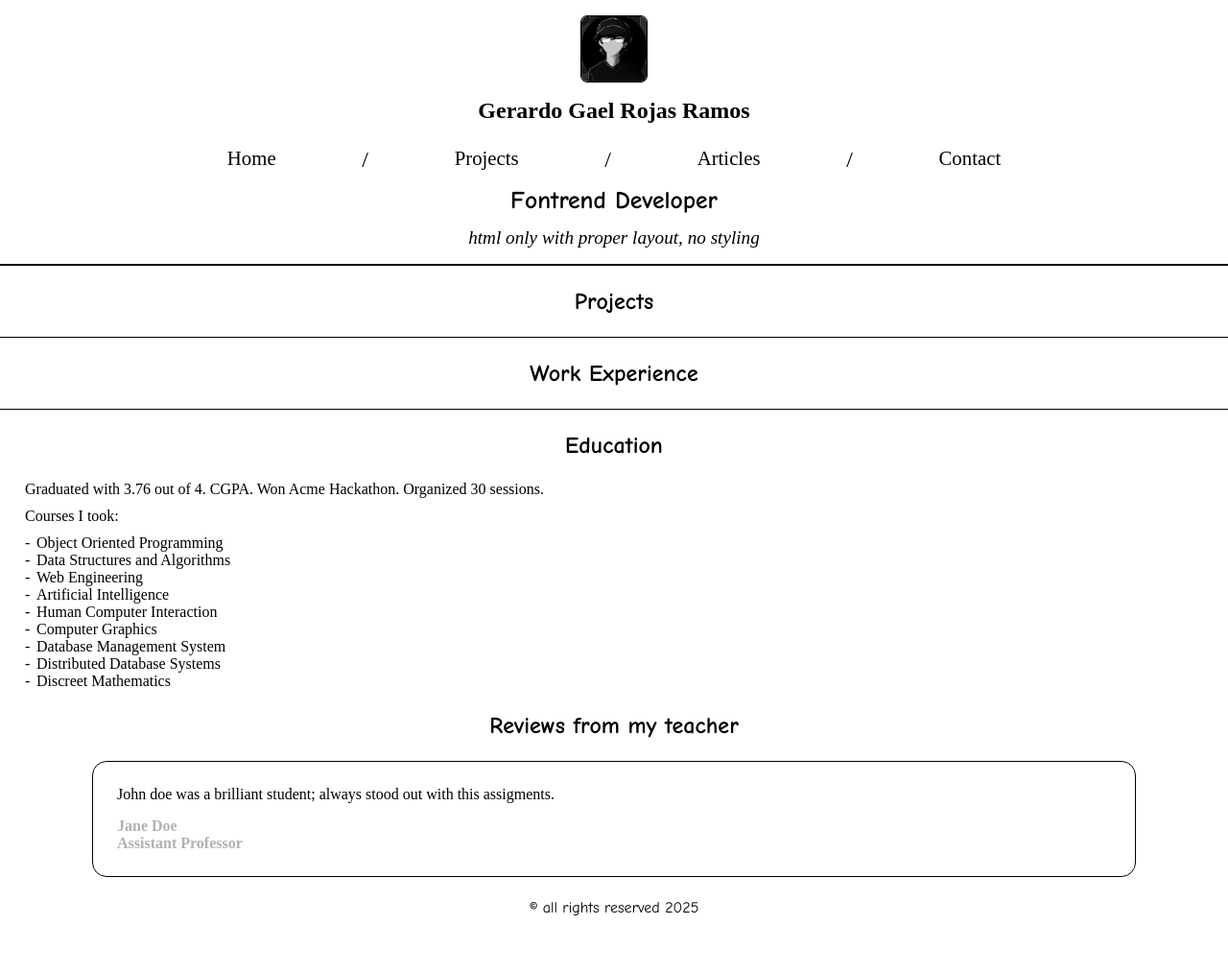
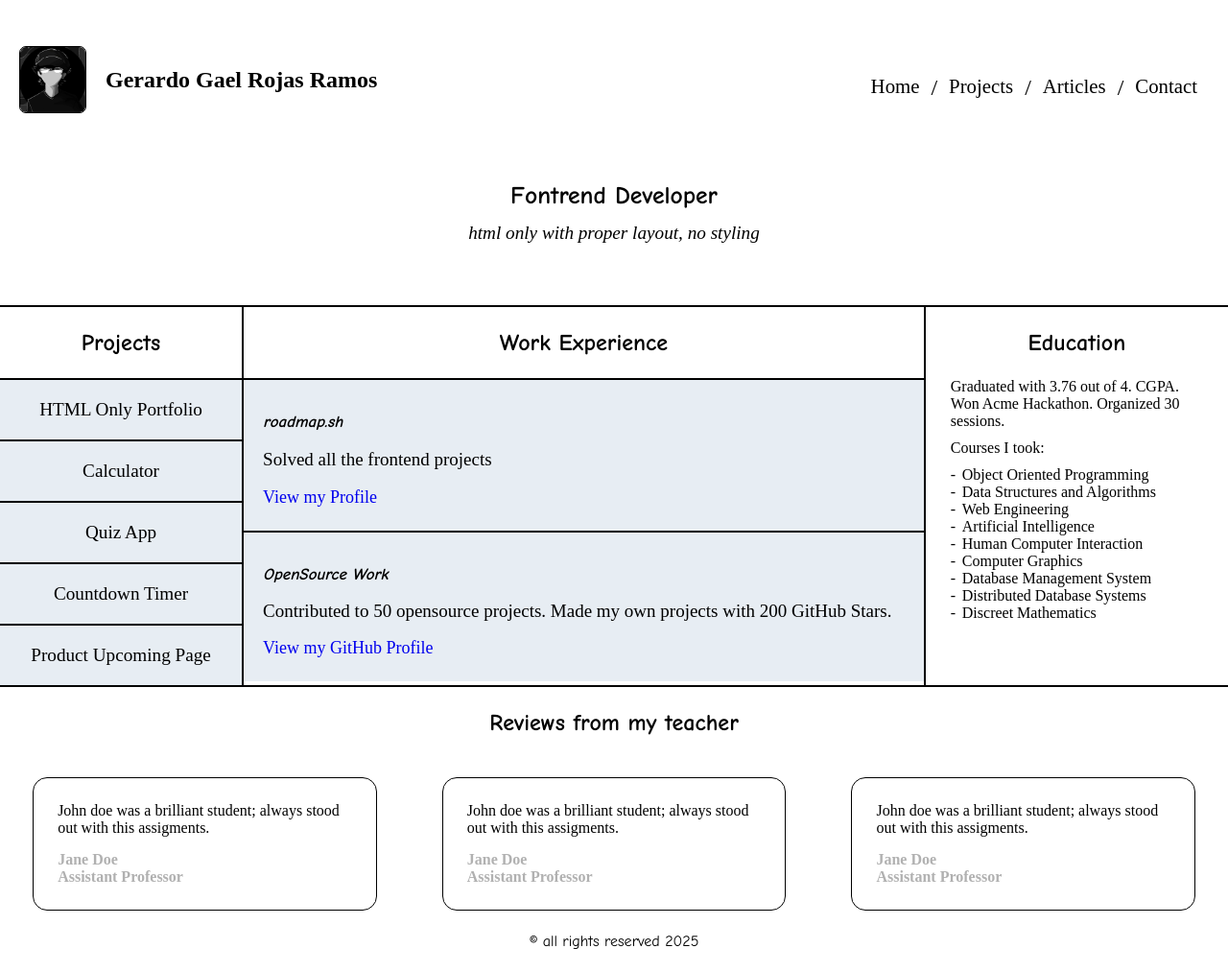
Before and after one commit to Gael-PP/WebPage-Tarea-1-, a plain HTML site: page index.html in a window 1280 px wide. Shown: the whole page at 96% size. Before the commit the page ends 978 px from the top, so only its background shows below. Drawn offline with Linux system fonts and the light colour scheme.

Commit message:
Refactor CSS and JavaScript for improved section visibility and responsiveness

```diff
--- a/css/indexStyle.css
+++ b/css/indexStyle.css
@@ -102,31 +102,35 @@ body {
     border-bottom: 1.7px solid black;
 }
 
-/* .content {
-    display: none;
-    flex-direction: column;
-    justify-content: center;
-    align-items: center;
-} */
-
 .hidden {
-    opacity: 0; /* Oculta el contenido */
-    max-height: 0; /* Reduce la altura máxima a 0 */
-    overflow: hidden; /* Evita que el contenido desbordado sea visible */
-    transition: opacity 0.5s ease, max-height 0.5s ease; /* Define la animación */
+    opacity: 0;
+    max-height: 0;
+    overflow: hidden;
+    transition: opacity 0.5s ease, max-height 0.5s ease;
 }
 
 .visible {
-    opacity: 1; /* Muestra el contenido */
-    max-height: 500px; /* Ajusta la altura máxima (puedes cambiar este valor según el contenido) */
-    overflow: visible; /* Permite que el contenido sea visible */
-    transition: opacity 0.5s ease, max-height 0.5s ease; /* Define la animación */
+    opacity: 1;
+    max-height:fit-content;
+    overflow: visible;
+    transition: opacity 0.5s ease, max-height 0.5s ease;
 }
 
 hr {
     opacity: 1;
     border: 1px solid black;
     width: 100%;
+}
+
+.projects__title,
+.work__title {
+    cursor: pointer;
+}
+
+.projects__title:hover,
+.work__title:hover {
+    background-color: #b6d5fe;
+    transition: background-color 0.5s ease;
 }
 
 /* Projects */
@@ -216,19 +220,14 @@ hr {
 
 .education__list-item {
     list-style-type: none;
-    /* Elimina el marcador predeterminado */
     position: relative;
-    /* Necesario para posicionar el ::before */
     padding-left: 12px;
-    /* Espacio para el guion */
 }
 
 .education__list-item::before {
     content: "-";
-    /* Agrega el guion */
     position: absolute;
     left: 0;
-    /* Posiciona el guion al inicio */
 }
 
 /* Footer */
@@ -260,7 +259,153 @@ hr {
     margin-bottom: 15px;
 }
 
-.reviews__comments-author, .reviews__comments-profession {
+.reviews__comments-author,
+.reviews__comments-profession {
     font-weight: bold;
     color: #b1b1b1;
 }
+
+
+@media screen and (width > 1024px) {
+
+    .hidden {
+        opacity: 1;
+        height: 100%;
+        overflow: visible;
+        max-height: inherit;
+    }
+
+    .header {
+        flex-direction: row;
+        flex-wrap: wrap;
+        justify-content: space-between;
+        padding: 20px;
+        height: 320px;
+    }
+
+    .header__profile {
+        flex-direction: row;
+        width: fit-content;
+        height: fit-content;
+        justify-content: space-between;
+        align-items: center;
+        margin: 0;
+    }
+
+    .header__profile-picture {
+        margin: 0;
+    }
+
+    .header__profile-name {
+        margin: 0;
+        margin-left: 20px;
+    }
+
+    .nav {
+        width: fit-content;
+    }
+
+    .nav__list {
+        width: fit-content;
+        justify-content: end;
+    }
+
+    .nav__item {
+        margin: 0 12px;
+    }
+
+    .introduction {
+        display: flex;
+        flex-direction: column;
+        width: 100%;
+        ;
+        align-items: center;
+    }
+
+    .introduction__title {
+        width: fit-content;
+    }
+
+    .introduction__slogan {
+        width: fit-content;
+    }
+
+
+
+    .main {
+        display: flex;
+        flex-direction: row;
+        justify-content: center;
+        min-height: 316px;
+    }
+
+    .projects {
+        width: 25%;
+        height: auto;
+        border-right: 2px solid black;
+        border-bottom: 2px solid black;
+    }
+
+    .work {
+        width: 70%;
+        border-right: 2px solid black;
+        border-bottom: 2px solid black;
+    }
+
+     #work-content {
+        height: calc(100% - 79.16px);
+    }
+
+    .roadmap {
+        display: flex;
+        flex-direction: column;
+        justify-content: space-around;
+        height: 50%
+    }
+
+    .open-source {
+        display: flex;
+        flex-direction: column;
+        justify-content: space-around;
+        height: 49%;
+    }
+
+    .education {
+        border-bottom: 2px solid black;
+        height: auto;
+        width: 30%;
+
+    }
+
+    .reviews {
+        flex-direction: row;
+        flex-wrap: wrap;
+        justify-content: space-around;
+    }
+
+    .reviews__title {
+        width: 100%;
+        text-align: center;
+        font-size: 1.5rem;
+        margin-bottom: 20px;
+    }
+
+    .reviews__review.active {
+        display: flex;
+        flex-direction: column;;
+        border: 1px solid black;
+        border-radius: 15px;
+        padding: 25px;
+        width: 28%;
+    }
+
+    .reviews__review {
+        display: flex;
+        flex-direction: column;;
+        border: 1px solid black;
+        border-radius: 15px;
+        padding: 25px;
+        width: 28%;
+    }
+
+}
--- a/index.html
+++ b/index.html
@@ -37,7 +37,7 @@
      <main class="main">
           <section class="projects">
                <h2 class="projects__title title" data-toggle="projects-content">Projects</h2>
-               <div id="projects-content" class="hidden">
+               <div id="projects-content" class="content hidden">
                     <ul class="projects__list-projects">
                          <hr>
                          <li class="projects__item">HTML Only Portfolio</li>
@@ -56,7 +56,7 @@
           </section>
           <section class="work">
                <h2 class="work__title title" data-toggle="work-content"">Work Experience</h2>
-               <div id="work-content" class="hidden">
+               <div id="work-content" class="content hidden">
                     <hr>
                     <div class="roadmap">
                          <h3 class="roadmap__title title">roadmap.sh</h3>
--- a/main.js
+++ b/main.js
@@ -3,6 +3,8 @@ const toggleSections = document.querySelectorAll("[data-toggle]");
 
 toggleSections.forEach((section) => {
     section.addEventListener("click", () => {
+        // Verifica si la pantalla es de un dispositivo móvil
+        if (window.matchMedia("(max-width: 1024px)").matches) {
             const contentId = section.getAttribute("data-toggle");
             const content = document.getElementById(contentId);
 
@@ -14,5 +16,6 @@ toggleSections.forEach((section) => {
                 content.classList.remove("visible");
                 content.classList.add("hidden");
             }
+        }
     });
 });
```
Lines whose indentation alone changed are shown as unchanged.
